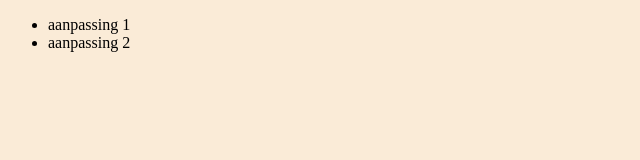
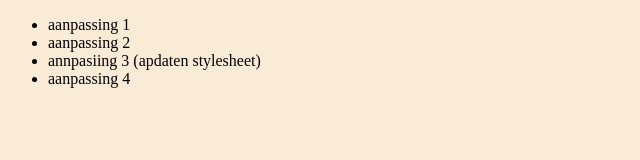
Before and after one commit to JJ-Bas/gitworkpoging2, a plain HTML site: page index.html in a window 1280 px wide. Shown: the whole page, without its empty margins (0-640 px from the left). Drawn offline with Linux system fonts and the light colour scheme.

Commit message:
aanpassing 4

```diff
--- a/index.html
+++ b/index.html
@@ -9,6 +9,8 @@
 <ul>
     <li> aanpassing 1 </li>
     <li> aanpassing 2 </li>
+    <li> annpasiing 3 (apdaten stylesheet)</li>
+    <li> aanpassing 4 </li>
 </ul>
 </body>
 </html>
```
